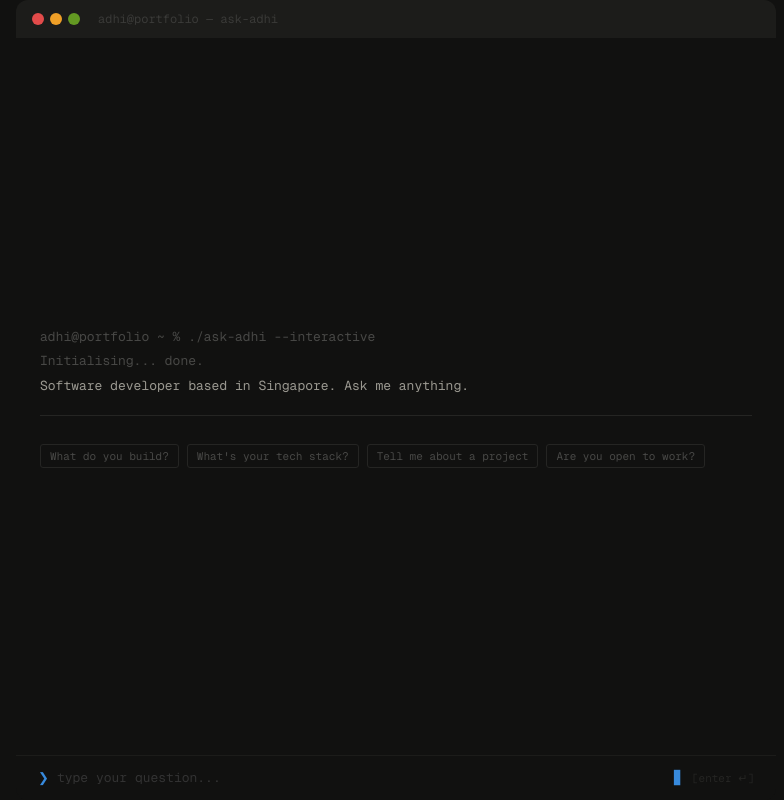
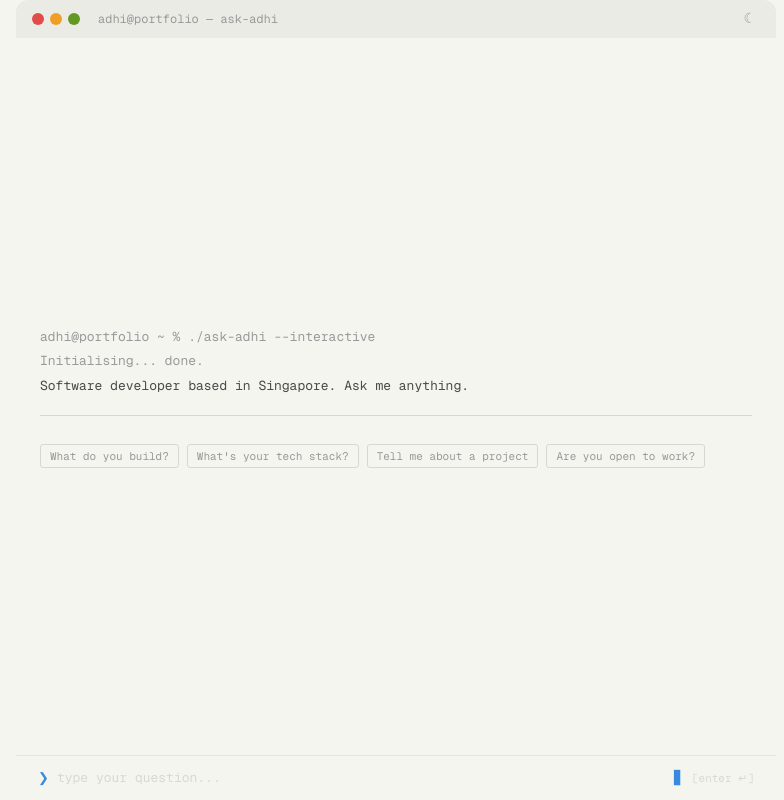
Before and after one commit to Adhiyaman-Sisubalan/ask-adhi, a Next.js app: page / in a window 1280 px wide. Shown: the whole page, without its empty margins (244-1028 px from the left). Built offline with nearby package versions, Linux system fonts and the light colour scheme.

Commit message:
Add theme provider and update app shell and chat UI
Co-authored-by: Cursor <cursoragent@cursor.com>

```diff
--- a/app/globals.css
+++ b/app/globals.css
@@ -1,7 +1,25 @@
 @import "tailwindcss";
 
 :root {
-  --accent: #1D9E75;
+  --accent:        #1D9E75;
+  /* Dark theme — default */
+  --bg-primary:    #111110;
+  --bg-secondary:  #1c1c1a;
+  --text-primary:  #d4d0c8;
+  --text-secondary:#9a9890;
+  --text-muted:    #484846;
+  --border:        #252523;
+  --border-subtle: #1c1c1a;
+}
+
+[data-theme="light"] {
+  --bg-primary:    #f5f5f0;
+  --bg-secondary:  #ebebe6;
+  --text-primary:  #1a1a18;
+  --text-secondary:#4a4a48;
+  --text-muted:    #999;
+  --border:        #d8d8d3;
+  --border-subtle: #e5e5e0;
 }
 
 @theme inline {
@@ -15,7 +33,7 @@
 html, body {
   height: 100dvh;
   overflow: hidden;
-  background: #111110;
+  background: var(--bg-primary);
   font-family: var(--font-geist-mono), ui-monospace, 'Cascadia Code', 'Source Code Pro', Menlo, Monaco, Consolas, monospace;
 }
 
@@ -32,22 +50,22 @@ body::-webkit-scrollbar {
   background: transparent;
 }
 .overflow-y-auto::-webkit-scrollbar-thumb {
-  background: #252523;
+  background: var(--border);
   border-radius: 2px;
 }
 
 /* Input placeholder */
 input::placeholder {
-  color: #333333;
+  color: var(--border);
 }
 
 /* Chip button base */
 .chip-btn {
-  border-color: #252523;
-  color: #484846;
+  border-color: var(--border);
+  color: var(--text-muted);
   background: transparent;
 }
-.chip-btn:hover {
+.chip-btn:hover:not(:disabled) {
   border-color: var(--accent);
   color: var(--accent);
 }
--- a/app/layout.tsx
+++ b/app/layout.tsx
@@ -1,6 +1,7 @@
 import type { Metadata } from 'next'
 import { Geist_Mono } from 'next/font/google'
 import { Analytics } from '@vercel/analytics/react'
+import { ThemeProvider } from '@/components/ThemeProvider'
 import './globals.css'
 
 const geistMono = Geist_Mono({
@@ -44,9 +45,19 @@ export default function RootLayout({
 }>) {
   return (
     <html lang="en" className={`${geistMono.variable} h-full`}>
-      <body className="h-full overflow-hidden" style={{ background: '#111110' }}>
-        {children}
-        <Analytics />
+      <head>
+        {/* Prevent flash of wrong theme before React hydrates */}
+        <script
+          dangerouslySetInnerHTML={{
+            __html: `(function(){var s=localStorage.getItem('theme');var p=window.matchMedia('(prefers-color-scheme: dark)').matches?'dark':'light';document.documentElement.setAttribute('data-theme',s||p);})();`,
+          }}
+        />
+      </head>
+      <body className="h-full overflow-hidden">
+        <ThemeProvider>
+          {children}
+          <Analytics />
+        </ThemeProvider>
       </body>
     </html>
   )
--- a/app/page.tsx
+++ b/app/page.tsx
@@ -117,7 +117,7 @@ export default function Home() {
       {errorMsg && (
         <div
           className="px-6 py-2 font-mono text-[12px] shrink-0"
-          style={{ color: '#E24B4A', borderTop: '0.5px solid #1c1c1a' }}
+          style={{ color: '#E24B4A', borderTop: '0.5px solid var(--border-subtle)' }}
         >
           {errorMsg}
         </div>
@@ -125,6 +125,7 @@ export default function Home() {
       <InputBar
         onSubmit={sendMessage}
         disabled={isDisabled || isStreaming}
+        shouldFocus={!isStreaming}
       />
     </Terminal>
   )
--- a/components/InputBar.tsx
+++ b/components/InputBar.tsx
@@ -1,16 +1,34 @@
 'use client'
 
-import { useState, useRef, KeyboardEvent } from 'react'
+import { useState, useRef, useEffect, KeyboardEvent } from 'react'
 
 interface InputBarProps {
   onSubmit: (value: string) => void
   disabled: boolean
+  shouldFocus: boolean
 }
 
-export default function InputBar({ onSubmit, disabled }: InputBarProps) {
+export default function InputBar({ onSubmit, disabled, shouldFocus }: InputBarProps) {
   const [value, setValue] = useState('')
   const inputRef = useRef<HTMLInputElement>(null)
+  const prevShouldFocusRef = useRef<boolean>(true)
   const isTyping = value.length > 0
+
+  // Initial focus — desktop only (mobile keyboard pop is disruptive)
+  useEffect(() => {
+    const isMobile = window.matchMedia('(max-width: 640px)').matches
+    if (!isMobile) {
+      inputRef.current?.focus()
+    }
+  }, [])
+
+  // Re-focus when streaming completes (false → true transition), all devices
+  useEffect(() => {
+    if (shouldFocus && !prevShouldFocusRef.current) {
+      inputRef.current?.focus()
+    }
+    prevShouldFocusRef.current = shouldFocus
+  }, [shouldFocus])
 
   function handleKey(e: KeyboardEvent<HTMLInputElement>) {
     if (e.key === 'Enter' && !e.shiftKey && value.trim()) {
@@ -29,7 +47,7 @@ export default function InputBar({ onSubmit, disabled }: InputBarProps) {
   return (
     <div
       className="flex items-center gap-2 px-[22px] min-h-[44px] shrink-0"
-      style={{ borderTop: '0.5px solid #1c1c1a', background: '#111110' }}
+      style={{ borderTop: '0.5px solid var(--border-subtle)', background: 'var(--bg-primary)' }}
     >
       <span className="font-mono text-[13px] shrink-0" style={{ color: 'var(--accent)' }}>
         ❯
@@ -38,13 +56,12 @@ export default function InputBar({ onSubmit, disabled }: InputBarProps) {
         ref={inputRef}
         type="text"
         className="flex-1 bg-transparent border-none outline-none font-mono text-[13px] min-h-[44px]"
-        style={{ color: '#d4d0c8' }}
+        style={{ color: 'var(--text-primary)' }}
         placeholder="type your question..."
         value={value}
         onChange={(e) => setValue(e.target.value)}
         onKeyDown={handleKey}
         disabled={disabled}
-        autoFocus
         aria-label="Message input"
       />
       {!isTyping && !disabled && (
@@ -60,20 +77,20 @@ export default function InputBar({ onSubmit, disabled }: InputBarProps) {
           ▋
         </span>
       )}
-      <span className="hidden sm:inline font-mono text-[11px] shrink-0" style={{ color: '#252523' }}>
+      <span className="hidden sm:inline font-mono text-[11px] shrink-0" style={{ color: 'var(--border)' }}>
         [enter ↵]
       </span>
       <button
         className="flex sm:hidden items-center justify-center w-8 h-8 rounded-full shrink-0 transition-opacity"
         style={{
-          background: disabled || !value.trim() ? '#252523' : 'var(--accent)',
+          background: disabled || !value.trim() ? 'var(--border)' : 'var(--accent)',
           opacity: disabled ? 0.4 : 1,
         }}
         onClick={submit}
         disabled={disabled || !value.trim()}
         aria-label="Send message"
       >
-        <span style={{ color: '#111110', fontSize: 14 }}>↑</span>
+        <span style={{ color: 'var(--bg-primary)', fontSize: 14 }}>↑</span>
       </button>
     </div>
   )
--- a/components/MessageBubble.tsx
+++ b/components/MessageBubble.tsx
@@ -16,7 +16,7 @@ function renderContent(content: string): React.ReactNode {
   return parts.map((part, i) => {
     if (part.startsWith('**') && part.endsWith('**')) {
       return (
-        <strong key={i} style={{ color: '#d4d0c8', fontWeight: 500 }}>
+        <strong key={i} style={{ color: 'var(--text-primary)', fontWeight: 500 }}>
           {part.slice(2, -2)}
         </strong>
       )
@@ -39,7 +39,7 @@ export default function MessageBubble({ message, isStreaming, globalStreaming, o
         <span className="mt-0.5 shrink-0 font-mono text-[13px]" style={{ color: 'var(--accent)' }}>
           ❯
         </span>
-        <p className="font-mono text-[13px] leading-relaxed" style={{ color: '#d4d0c8' }}>
+        <p className="font-mono text-[13px] leading-relaxed" style={{ color: 'var(--text-primary)' }}>
           {message.content}
         </p>
       </div>
@@ -50,7 +50,7 @@ export default function MessageBubble({ message, isStreaming, globalStreaming, o
     <div className="mb-5">
       <div
         className="font-mono text-[13px] leading-[1.7]"
-        style={{ color: '#9a9890' }}
+        style={{ color: 'var(--text-secondary)' }}
       >
         {renderContent(message.content)}
         {isStreaming && <TypingIndicator />}
--- a/components/MessageList.tsx
+++ b/components/MessageList.tsx
@@ -25,16 +25,16 @@ export default function MessageList({ messages, isStreaming, onChipSelect }: Mes
     <div className="flex-1 overflow-y-auto px-3 sm:px-6 py-4 sm:py-6 min-h-0">
       {isEmpty ? (
         <div className="flex flex-col items-start justify-center h-full">
-          <div className="font-mono text-[13px] leading-[1.9]" style={{ color: '#484846' }}>
+          <div className="font-mono text-[13px] leading-[1.9]" style={{ color: 'var(--text-muted)' }}>
             <p>adhi@portfolio ~ % ./ask-adhi --interactive</p>
             <p>Initialising... done.</p>
-            <p style={{ color: '#9a9890' }}>
+            <p style={{ color: 'var(--text-secondary)' }}>
               Software developer based in Singapore. Ask me anything.
             </p>
           </div>
           <div
             className="w-full my-4"
-            style={{ borderTop: '0.5px solid #252523' }}
+            style={{ borderTop: '0.5px solid var(--border)' }}
           />
           <ChipRow
             chips={INITIAL_CHIPS}
--- a/components/Terminal.tsx
+++ b/components/Terminal.tsx
@@ -1,31 +1,51 @@
 'use client'
 
 import { ReactNode } from 'react'
+import { useTheme } from './ThemeProvider'
 
 interface TerminalProps {
   children: ReactNode
 }
 
 export default function Terminal({ children }: TerminalProps) {
+  const { theme, toggleTheme } = useTheme()
+
   return (
     <div
       className="flex flex-col w-full sm:max-w-[760px] sm:mx-auto sm:rounded-xl overflow-hidden"
-      style={{ height: '100dvh', background: '#111110' }}
+      style={{ height: '100dvh', background: 'var(--bg-primary)' }}
     >
       {/* Title bar */}
       <div
         className="flex items-center gap-[6px] px-4 py-[10px] shrink-0"
-        style={{ background: '#1c1c1a' }}
+        style={{ background: 'var(--bg-secondary)' }}
       >
         <span className="w-3 h-3 rounded-full inline-block" style={{ background: '#E24B4A' }} />
         <span className="w-3 h-3 rounded-full inline-block" style={{ background: '#EF9F27' }} />
         <span className="w-3 h-3 rounded-full inline-block" style={{ background: '#639922' }} />
         <span
           className="hidden sm:block font-mono text-[12px] ml-3"
-          style={{ color: '#3a3a38' }}
+          style={{ color: 'var(--text-muted)' }}
         >
           adhi@portfolio — ask-adhi
         </span>
+        <button
+          onClick={toggleTheme}
+          aria-label="Toggle light/dark mode"
+          style={{
+            marginLeft: 'auto',
+            background: 'transparent',
+            border: 'none',
+            cursor: 'pointer',
+            color: 'var(--text-muted)',
+            fontSize: 14,
+            padding: '0 4px',
+            lineHeight: 1,
+            fontFamily: 'monospace',
+          }}
+        >
+          {theme === 'dark' ? '☀' : '☾'}
+        </button>
       </div>
 
       {/* Content area */}
--- /dev/null
+++ b/components/ThemeProvider.tsx
@@ -0,0 +1,39 @@
+'use client'
+
+import { createContext, useContext, useEffect, useState } from 'react'
+
+type Theme = 'dark' | 'light'
+
+const ThemeContext = createContext<{
+  theme: Theme
+  toggleTheme: () => void
+}>({ theme: 'dark', toggleTheme: () => {} })
+
+export function ThemeProvider({ children }: { children: React.ReactNode }) {
+  const [theme, setTheme] = useState<Theme>('dark')
+
+  useEffect(() => {
+    const stored = localStorage.getItem('theme') as Theme | null
+    const preferred = window.matchMedia('(prefers-color-scheme: dark)').matches
+      ? 'dark'
+      : 'light'
+    const resolved = stored ?? preferred
+    setTheme(resolved)
+    document.documentElement.setAttribute('data-theme', resolved)
+  }, [])
+
+  const toggleTheme = () => {
+    const next = theme === 'dark' ? 'light' : 'dark'
+    setTheme(next)
+    localStorage.setItem('theme', next)
+    document.documentElement.setAttribute('data-theme', next)
+  }
+
+  return (
+    <ThemeContext.Provider value={{ theme, toggleTheme }}>
+      {children}
+    </ThemeContext.Provider>
+  )
+}
+
+export const useTheme = () => useContext(ThemeContext)
```
